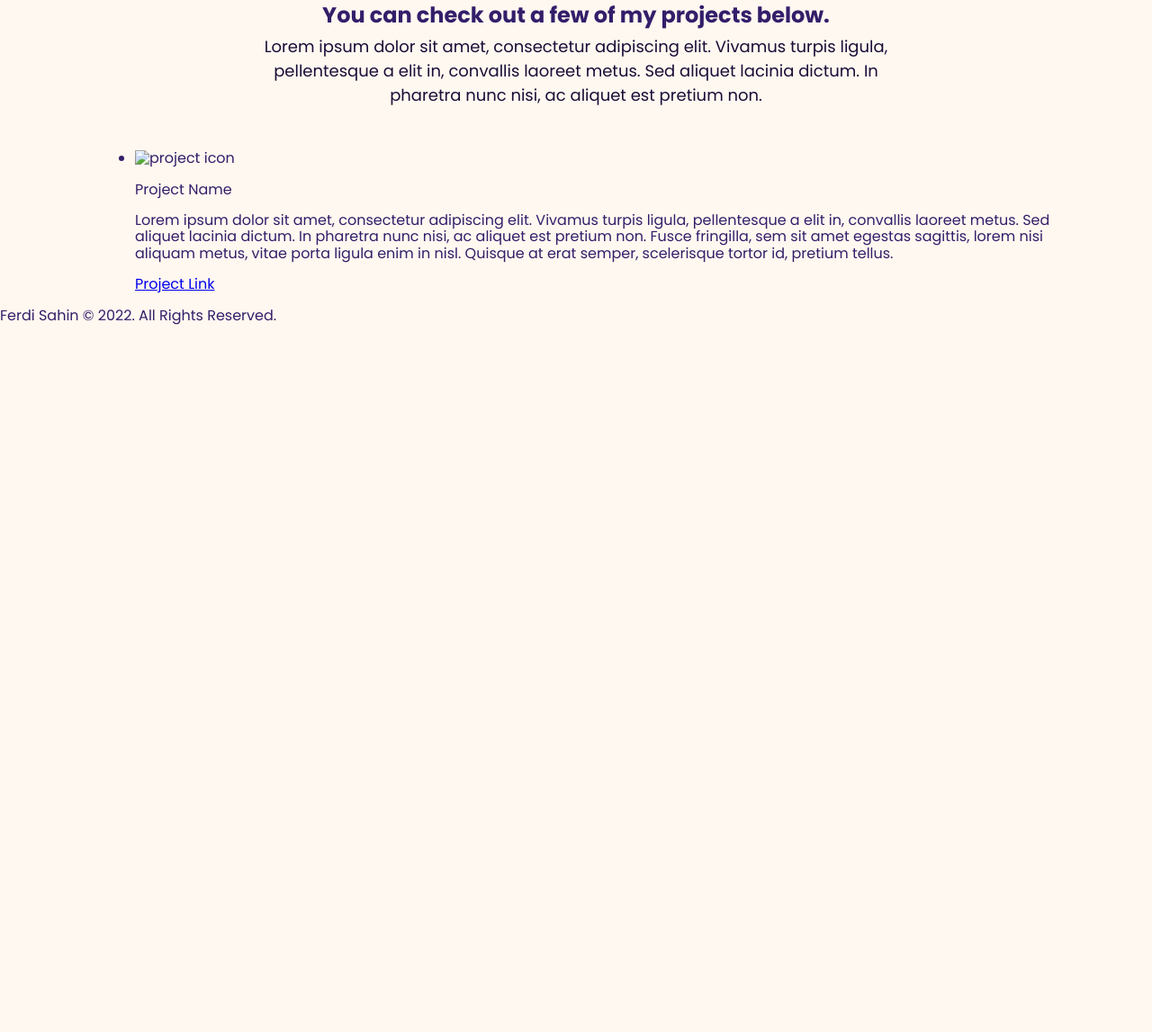
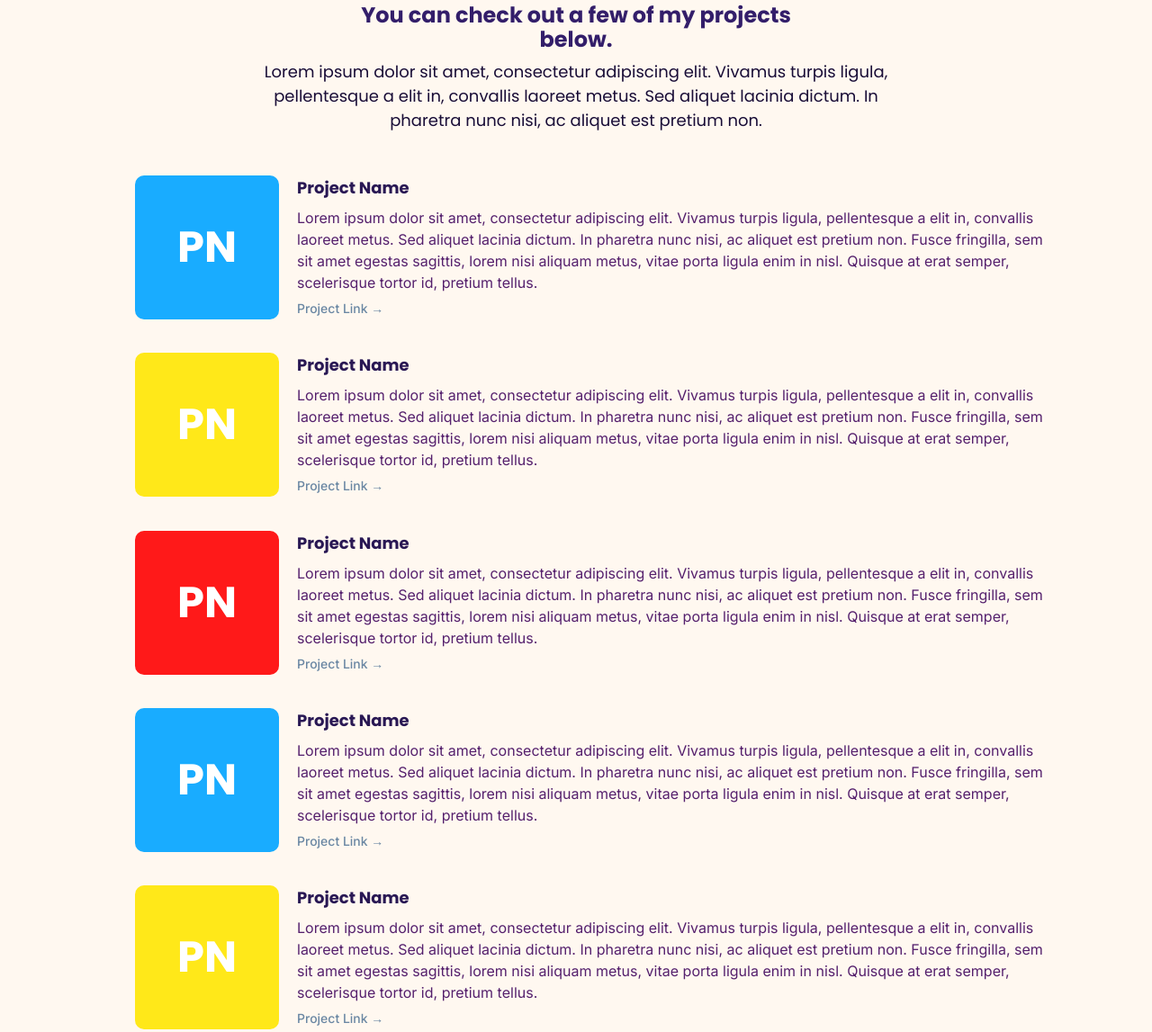
Before and after one commit to t1ml3arn-test-assignments/layout-practice, a plain HTML site: page fcc-course-1-ass-1/src/index.html in a window 1280 px wide. Shown: the part 1226-2373 px from the top of the page at 90% size. Before the commit the page ends 1602 px from the top, so only its background shows below. Drawn offline with Linux system fonts and the light colour scheme.

Commit message:
done with projects list

```diff
--- a/fcc-course-1-ass-1/src/index.html
+++ b/fcc-course-1-ass-1/src/index.html
@@ -73,16 +73,46 @@
 		<!-- projects -->
 		<section class="feature">
 			<p class="feature-h2-supper-text">My Projects</p>
-			<h2>You can check out a few of my projects below.</h2>
+			<h2>You can check out a few of my projects <br>below.</h2>
 			<p class="feature-description">Lorem ipsum dolor sit amet, consectetur adipiscing elit. Vivamus turpis ligula, pellentesque a elit in, convallis laoreet metus. Sed aliquet lacinia dictum. In pharetra nunc nisi, ac aliquet est pretium non.</p>
 
 			<!-- project list -->
 			<ul class="project-list">
 				<li>
-					<img src="" alt="project icon" class="project-list-icon">
-					<p class="project-list-name">Project Name</p>
-					<p>Lorem ipsum dolor sit amet, consectetur adipiscing elit. Vivamus turpis ligula, pellentesque a elit in, convallis laoreet metus. Sed aliquet lacinia dictum. In pharetra nunc nisi, ac aliquet est pretium non. Fusce fringilla, sem sit amet egestas sagittis, lorem nisi aliquam metus, vitae porta ligula enim in nisl. Quisque at erat semper, scelerisque tortor id, pretium tellus. </p>
-					<a href="#!">Project Link</a>
+					<div class="project-list-proj-icon"></div>
+					<p class="project-list-proj-name">Project Name</p>
+					<p class="project-list-proj-info">Lorem ipsum dolor sit amet, consectetur adipiscing elit. Vivamus turpis ligula, pellentesque a elit in, convallis laoreet metus. Sed aliquet lacinia dictum. In pharetra nunc nisi, ac aliquet est pretium non. Fusce fringilla, sem sit amet egestas sagittis, lorem nisi aliquam metus, vitae porta ligula enim in nisl. Quisque at erat semper, scelerisque tortor id, pretium tellus. </p>
+					<a class="project-list-proj-link" href="#!">Project Link →</a>
+				</li>
+				<li>
+					<div class="project-list-proj-icon"></div>
+					<p class="project-list-proj-name">Project Name</p>
+					<p class="project-list-proj-info">Lorem ipsum dolor sit amet, consectetur adipiscing elit. Vivamus turpis ligula, pellentesque a elit in, convallis laoreet metus. Sed aliquet lacinia dictum. In pharetra nunc nisi, ac aliquet est pretium non. Fusce fringilla, sem sit amet egestas sagittis, lorem nisi aliquam metus, vitae porta ligula enim in nisl. Quisque at erat semper, scelerisque tortor id, pretium tellus. </p>
+					<a class="project-list-proj-link" href="#!">Project Link →</a>
+				</li>
+				<li>
+					<div class="project-list-proj-icon"></div>
+					<p class="project-list-proj-name">Project Name</p>
+					<p class="project-list-proj-info">Lorem ipsum dolor sit amet, consectetur adipiscing elit. Vivamus turpis ligula, pellentesque a elit in, convallis laoreet metus. Sed aliquet lacinia dictum. In pharetra nunc nisi, ac aliquet est pretium non. Fusce fringilla, sem sit amet egestas sagittis, lorem nisi aliquam metus, vitae porta ligula enim in nisl. Quisque at erat semper, scelerisque tortor id, pretium tellus. </p>
+					<a class="project-list-proj-link" href="#!">Project Link →</a>
+				</li>
+				<li>
+					<div class="project-list-proj-icon"></div>
+					<p class="project-list-proj-name">Project Name</p>
+					<p class="project-list-proj-info">Lorem ipsum dolor sit amet, consectetur adipiscing elit. Vivamus turpis ligula, pellentesque a elit in, convallis laoreet metus. Sed aliquet lacinia dictum. In pharetra nunc nisi, ac aliquet est pretium non. Fusce fringilla, sem sit amet egestas sagittis, lorem nisi aliquam metus, vitae porta ligula enim in nisl. Quisque at erat semper, scelerisque tortor id, pretium tellus. </p>
+					<a class="project-list-proj-link" href="#!">Project Link →</a>
+				</li>
+				<li>
+					<div class="project-list-proj-icon"></div>
+					<p class="project-list-proj-name">Project Name</p>
+					<p class="project-list-proj-info">Lorem ipsum dolor sit amet, consectetur adipiscing elit. Vivamus turpis ligula, pellentesque a elit in, convallis laoreet metus. Sed aliquet lacinia dictum. In pharetra nunc nisi, ac aliquet est pretium non. Fusce fringilla, sem sit amet egestas sagittis, lorem nisi aliquam metus, vitae porta ligula enim in nisl. Quisque at erat semper, scelerisque tortor id, pretium tellus. </p>
+					<a class="project-list-proj-link" href="#!">Project Link →</a>
+				</li>
+				<li>
+					<div class="project-list-proj-icon"></div>
+					<p class="project-list-proj-name">Project Name</p>
+					<p class="project-list-proj-info">Lorem ipsum dolor sit amet, consectetur adipiscing elit. Vivamus turpis ligula, pellentesque a elit in, convallis laoreet metus. Sed aliquet lacinia dictum. In pharetra nunc nisi, ac aliquet est pretium non. Fusce fringilla, sem sit amet egestas sagittis, lorem nisi aliquam metus, vitae porta ligula enim in nisl. Quisque at erat semper, scelerisque tortor id, pretium tellus. </p>
+					<a class="project-list-proj-link" href="#!">Project Link →</a>
 				</li>
 			</ul>
 		</section>
--- a/fcc-course-1-ass-1/src/style.css
+++ b/fcc-course-1-ass-1/src/style.css
@@ -131,6 +131,7 @@ header {
 main {
 	max-width: 1060px;
 	margin: 0 auto;
+	margin-bottom: 127px;
 }
 
 .feature > * {
@@ -210,3 +211,87 @@ main {
 	font-weight: 400;
 	line-height: 24px; /* 150% */
 }
+
+.project-list {
+	list-style: none;
+	margin-top: 48px;
+}
+
+.project-list > li {
+	margin-bottom: 40px;
+}
+
+.project-list-proj-icon {
+	width: 160px;
+	height: 160px;
+	margin-right: 20px;
+	float: left;
+	border-radius: 10px;
+	overflow: hidden;
+	position: relative;
+	/* background-color: #19ACFF; */
+}
+
+.project-list-proj-icon::before {
+	content: "PN";
+	position: absolute;
+	left: 50%;
+	top: 50%;
+	transform: translate(-50%, -50%);
+
+	color: #FFF;
+	text-align: center;
+	font-family: Poppins;
+	font-size: 48px;
+	font-style: normal;
+	font-weight: 700;
+	line-height: normal;
+}
+
+.project-list-proj-name {
+	margin: 0;
+	margin-bottom: 8px;
+	color: #291854;
+	font-family: Poppins, Arial, Helvetica, sans-serif;
+	font-size: 18px;
+	font-style: normal;
+	font-weight: 700;
+	line-height: normal;
+}
+
+.project-list-proj-info {
+	margin: 0;
+	margin-bottom: 8px;
+	color: #55206D;
+	font-family: Inter, Arial, Helvetica, sans-serif;
+	font-size: 16px;
+	font-style: normal;
+	font-weight: 400;
+	line-height: 24px; /* 150% */
+}
+
+.project-list-proj-link {
+	color: #6A87A3;
+	font-family: Inter, Arial, Helvetica, sans-serif;
+	font-size: 14px;
+	font-style: normal;
+	font-weight: 500;
+	line-height: normal;
+	text-decoration: none;
+}
+
+.project-list-proj-link:hover {
+	text-decoration: underline;
+}
+
+.project-list > li:nth-child(3n+1) .project-list-proj-icon {
+	background-color: #19ACFF;
+}
+
+.project-list > li:nth-child(3n + 2) .project-list-proj-icon {
+	background-color: #FFE819;
+}
+
+.project-list > li:nth-child(3n) .project-list-proj-icon {
+	background-color: #FF1919;
+}
```
